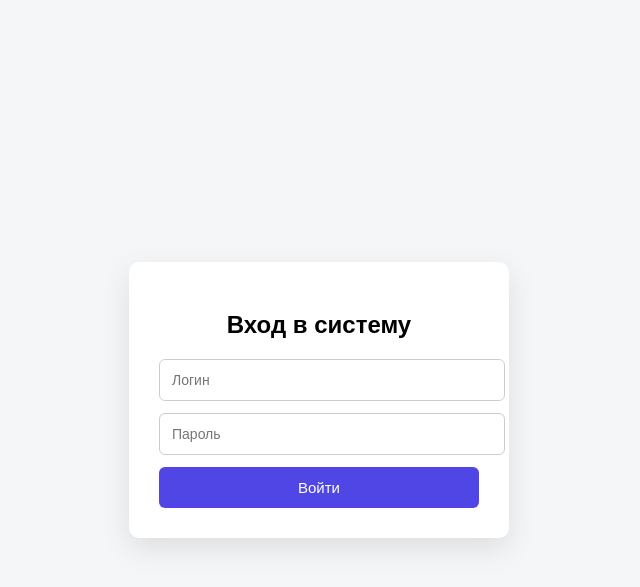
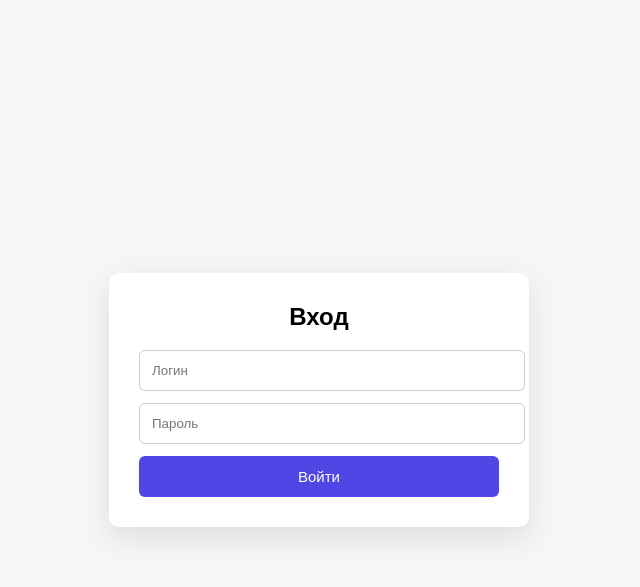
Before and after one commit to sergymarco25-hub/one-time-link, a FastAPI app: page /login in a window 1280 px wide. Shown: the top 587 px of the page, without its empty margins (321-961 px from the left). Run offline with FastAPI, Linux system fonts and the light colour scheme.

Commit message:
Update login.html

```diff
--- a/templates/login.html
+++ b/templates/login.html
@@ -17,12 +17,12 @@
             background: white;
             padding: 30px;
             border-radius: 10px;
-            width: 320px;
+            width: 360px;
             box-shadow: 0 10px 30px rgba(0,0,0,.1);
-            text-align: center;
         }
         h2 {
-            margin-bottom: 20px;
+            margin-top: 0;
+            text-align: center;
         }
         input {
             width: 100%;
@@ -30,7 +30,6 @@
             margin-bottom: 12px;
             border-radius: 6px;
             border: 1px solid #ccc;
-            font-size: 14px;
         }
         button {
             width: 100%;
@@ -42,17 +41,24 @@
             font-size: 15px;
             cursor: pointer;
         }
-        button:hover {
-            background: #4338ca;
+        .error {
+            color: red;
+            text-align: center;
+            margin-bottom: 10px;
         }
     </style>
 </head>
 <body>
 
 <div class="box">
-    <h2>Вход в систему</h2>
+    <h2>Вход</h2>
+
+    {% if error %}
+    <div class="error">{{ error }}</div>
+    {% endif %}
+
     <form method="post" action="/login">
-        <input name="username" placeholder="Логин" required>
+        <input type="text" name="username" placeholder="Логин" required>
         <input type="password" name="password" placeholder="Пароль" required>
         <button type="submit">Войти</button>
     </form>
```
